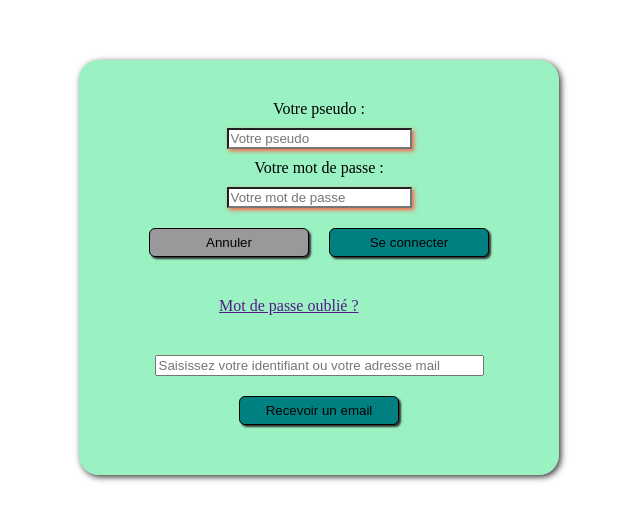
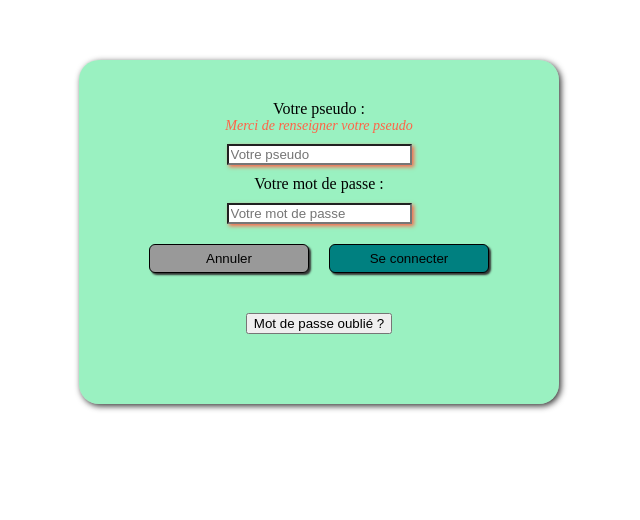
Before and after one commit to fmstheo/Angular_bapa, an Angular app: page / in a window 1280 px wide. Shown: the top 520 px of the page, without its empty margins (321-961 px from the left). Built offline with nearby package versions, Linux system fonts and the light colour scheme.

Commit message:
Modif avec form-ngIf-variables locales

```diff
--- a/src/app/connexion/connexion.component.css
+++ b/src/app/connexion/connexion.component.css
@@ -1,4 +1,4 @@
-section{
+section {
     width: 400px;
     margin: 60px auto;
     padding: 40px;
@@ -6,31 +6,50 @@ section{
     border-radius: 20px;
     box-shadow: 2px 2px 6px #333;
 }
-form{
 
+form {
     display: flex;
     flex-direction: column;
     justify-content: center;
     align-items: center;
 }
-form input{
+
+form input {
     margin: 10px;
 }
-.btn input{
+
+.btn input {
     border-radius: 6px;
     width: 12em;
     padding: 6px 0;
     border: 1px solid black;
     box-shadow: 2px 2px 2px #333;
 }
-input[value="Se connecter"],
-input[value="Recevoir un email"] {
+
+input[value="Se connecter"], input[value="Recevoir un email"] {
     background-color: teal;
 }
+
 input[value="Annuler"] {
-  background-color: #999;
+    background-color: #999;
 }
-section > p{
-    width: 200px;
+
+input[type='text'] {
+
+}
+
+#btnDeco {
+    display: block;
+    margin: auto;
+}
+
+#oublieMdp {
+    display: block;
     margin: 30px auto;
 }
+
+.alerte{
+    color: tomato;
+    font-style: oblique;
+    font-size: 14px;
+}
--- a/src/app/connexion/connexion.component.html
+++ b/src/app/connexion/connexion.component.html
@@ -1,7 +1,8 @@
 <section>
-  <form *ngIf="!authentification.connecte" (ngSubmit)="envoieID()">
+  <form *ngIf="!authentification.connecte && !oublie" (ngSubmit)="envoieID(form1)" #form1="ngForm">
     <label for="id">Votre pseudo : </label>
-    <input type="text" name='id' [(ngModel)]="identifiants.id" placeholder="Votre pseudo" required>
+    <div class="alerte" *ngIf="pseudo.control.invalid">Merci de renseigner votre pseudo</div>
+    <input type="text" name='id' [(ngModel)]="identifiants.id" #pseudo="ngModel" placeholder="Votre pseudo" required>
     <label for="mdp">Votre mot de passe : </label>
     <input type="text" name='mdp' [(ngModel)]="identifiants.mdp" placeholder="Votre mot de passe" required>
     <div class="btn">
@@ -10,11 +11,12 @@
     </div>
   </form>
 
-  <button *ngIf='authentification.connecte' (click)="envoieID()">Se déconnecter</button>
-  <p><a href>Mot de passe oublié ?</a></p>
+  <button id="btnDeco" *ngIf='authentification.connecte' (click)="envoieID()">Se déconnecter</button>
+  <button id="oublieMdp" *ngIf='!oublie && !authentification.connecte' (click)="setForgotPwd()">Mot de passe oublié ?</button>
 
-  <form action="">
-    <input type="text" placeholder="Saisissez votre identifiant ou votre adresse mail" size="38" required>
+  <form *ngIf='oublie' (ngSubmit)="setForgotPwd()">
+    <label for="">Saisissez votre adresse email : </label>
+    <input type="text" name="" placeholder="Saisissez votre identifiant ou votre adresse mail" size="38" required>
     <div class="btn">
       <input type="submit" value="Recevoir un email">
     </div>
--- a/src/app/connexion/connexion.component.ts
+++ b/src/app/connexion/connexion.component.ts
@@ -9,15 +9,22 @@ import { AuthService } from '../services/auth.service';
 })
 export class ConnexionComponent implements OnInit {
   identifiants: Id = { id: '', mdp: '' };
-  constructor(public authentification:AuthService) { }
+  oublie: boolean = false;
+  constructor(public authentification: AuthService) { }
 
   ngOnInit() {
     console.log(this.identifiants.id);
   }
 
-  envoieID() {
+  setForgotPwd() {
+    this.oublie = !this.oublie;
+  }
+
+  envoieID(f) {
     this.authentification.setConnecte();
     console.log('On a soumis le formulaire avec pseudo : ', this.identifiants.id, ' et mdp :', this.identifiants.mdp);
+    console.log('variable local form1 : ', f);
+
   }
 
 }
--- a/src/app/services/auth.service.ts
+++ b/src/app/services/auth.service.ts
@@ -7,7 +7,8 @@ export class AuthService {
   /**
    *  Variable indiquant si nous sommes connectés ou non
    */
-  connecte:boolean = false;
+  connecte: boolean = false;
+  oublie: boolean = false;
   constructor() {
 
   }
```
